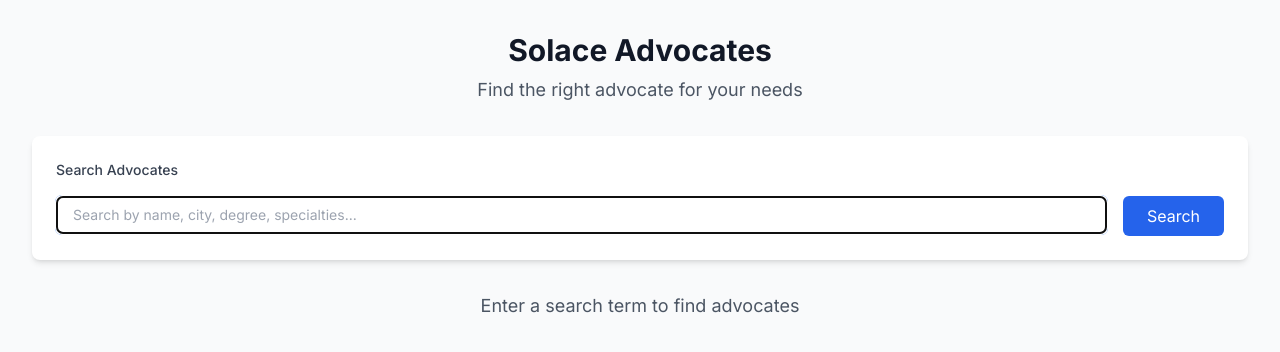
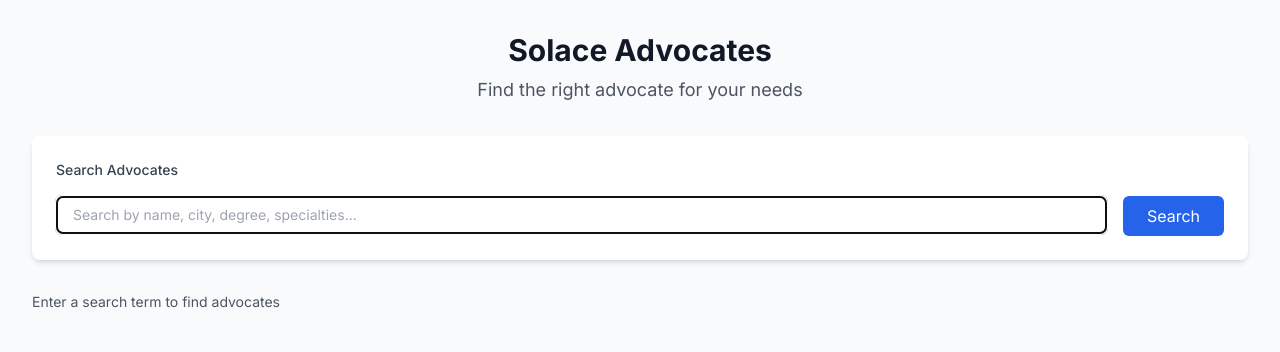
Before and after one commit to ixaxtav/solace-assignment, a Next.js app: page / in a window 1280 px wide. Shown: the top 352 px of the page. Built offline with nearby package versions, Linux system fonts and the light colour scheme.

Commit message:
feat: implement dynamic search message

```diff
--- a/src/app/page.tsx
+++ b/src/app/page.tsx
@@ -47,6 +47,19 @@ export default function Home() {
     }
   };
 
+  const getSearchMessage = () => {
+    if (!searchTerm) {
+      return "Enter a search term to find advocates";
+    }
+
+    if (advocates.length === 0) {
+      return `No advocates found for "${searchTerm}"`;
+    }
+
+    const plural = advocates.length === 1 ? "" : "s";
+    return `Found ${advocates.length} advocate${plural} for "${searchTerm}"`;
+  };
+
   return (
     <main className="min-h-screen bg-gray-50 py-8">
       <div className="max-w-7xl mx-auto px-4 sm:px-6 lg:px-8">
@@ -59,23 +72,9 @@ export default function Home() {
 
         <SearchInput onSearch={handleSearch} isLoading={isLoading} />
 
-        {searchTerm ? (
-          <div className="mb-6 text-center">
-            <p className="text-lg text-gray-600">
-              {advocates.length > 0
-                ? `Found ${advocates.length} advocate${
-                    advocates.length === 1 ? "" : "s"
-                  } for "${searchTerm}"`
-                : `No advocates found for "${searchTerm}"`}
-            </p>
-          </div>
-        ) : (
-          <div className="mb-6 text-center">
-            <p className="text-lg text-gray-600">
-              Enter a search term to find advocates
-            </p>
-          </div>
-        )}
+        <div className="mb-6 text-left">
+          <p className="text-sm text-gray-600">{getSearchMessage()}</p>
+        </div>
 
         <AdvocatesGrid advocates={advocates} isLoading={isLoading} />
       </div>
```
